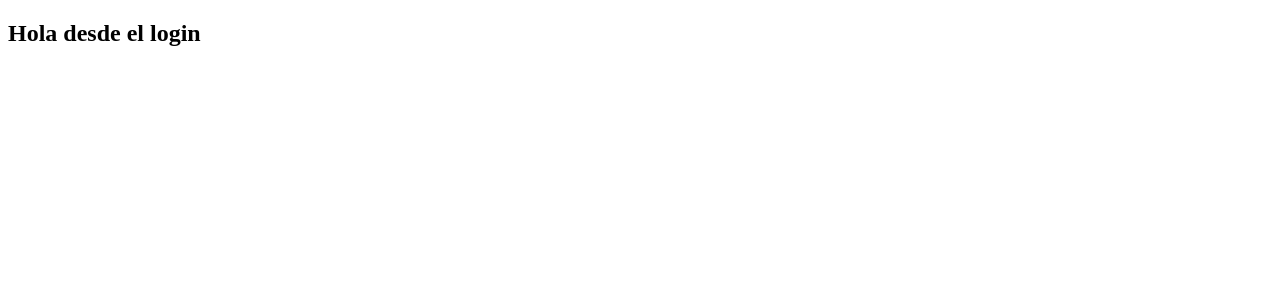
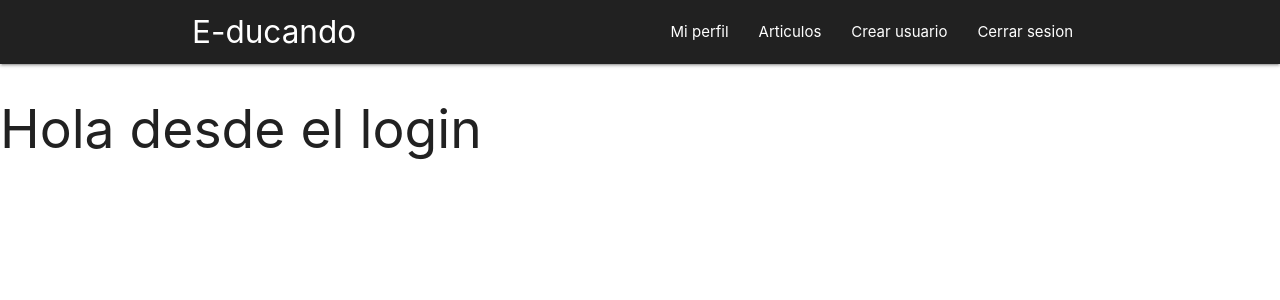
Before and after one commit to danilocha/front-cms, a Next.js app: page /login in a window 1280 px wide. Shown: the top 300 px of the page. Built offline with nearby package versions, Linux system fonts and the light colour scheme.

Commit message:
Refactors

```diff
--- /dev/null
+++ b/components/layout/index.js
@@ -0,0 +1,24 @@
+import React, { Fragment } from 'react'
+import Head from 'next/head'
+import Nav from './Nav'
+
+export default (props) => (
+  <Fragment>
+    <Head>
+      <title>{props.pageTitle}</title>
+      <meta charSet="utf-8" />
+      <link
+        rel="stylesheet"
+        href="https://cdnjs.cloudflare.com/ajax/libs/materialize/1.0.0/css/materialize.min.css"
+      ></link>
+      <script src="https://cdnjs.cloudflare.com/ajax/libs/materialize/1.0.0/js/materialize.min.js"></script>
+      <meta name="viewport" content="initial-scale=1.0, width=device-width" />
+    </Head>
+
+
+    <Nav />
+
+
+    <main>{props.children}</main>
+  </Fragment>
+)
--- a/pages/login.js
+++ b/pages/login.js
@@ -1,8 +1,8 @@
-import React from "react";
-import styled from "styled-components";
+import React from 'react'
+import Layout from '../components/Layout'
 
-const Login = () => {
-  return <h2>Hola desde el login</h2>;
-};
-
-export default Login;
+export default () => (
+  <Layout pageTitle="Inicia sesion">
+    <h2>Hola desde el login</h2>
+  </Layout>
+)
```
Also changed, not shown: components/layout/Layout.js (deleted, +0 -24 lines), components/layout/Nav.js (+5 -9 lines), pages/index.js (+5 -5 lines).
